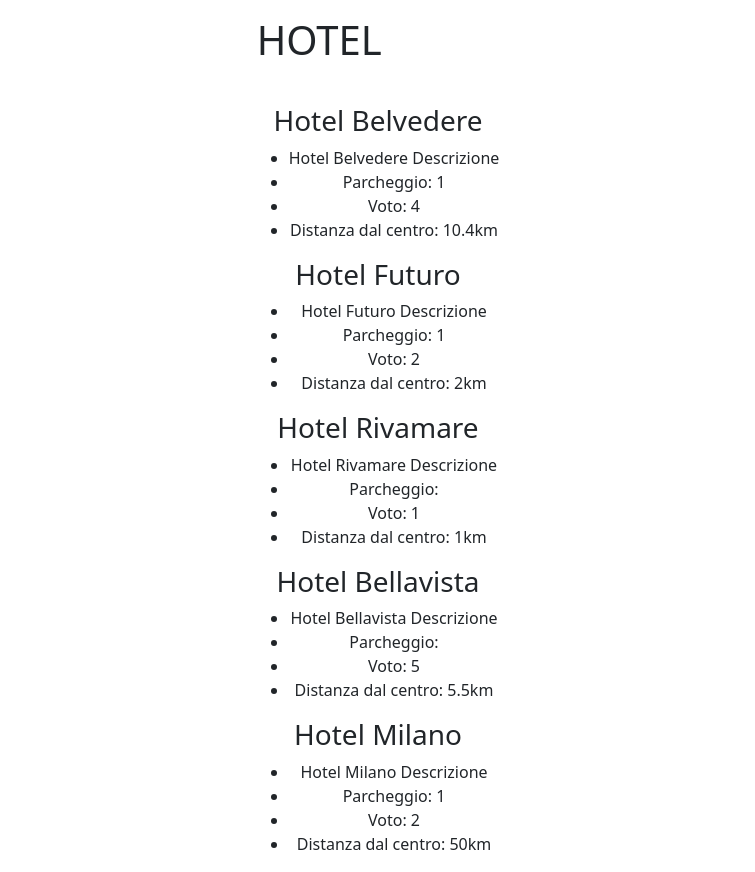
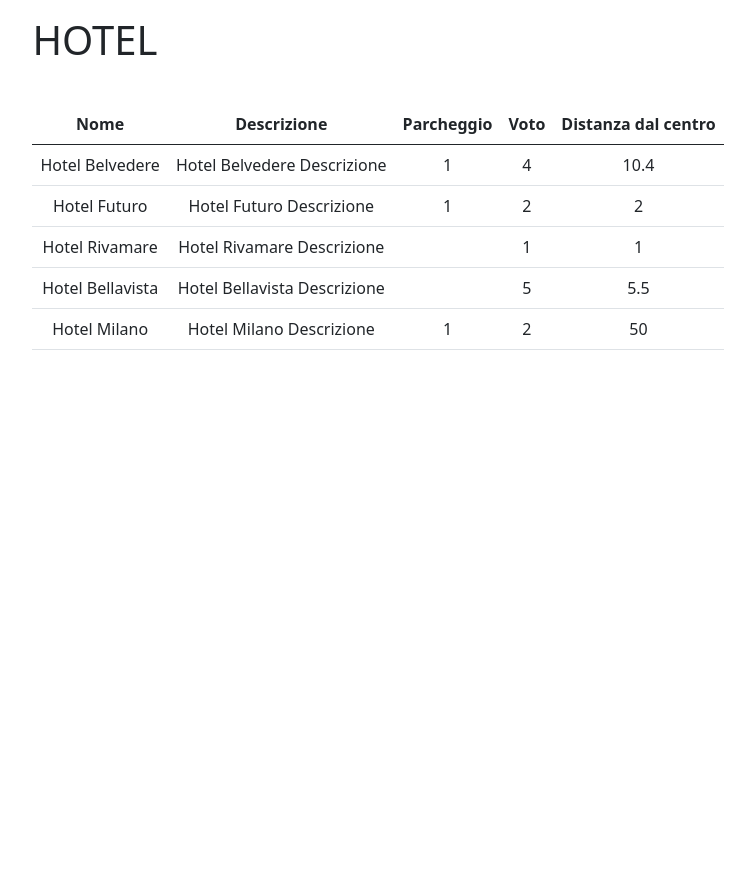
Before and after one commit to marcocareddu/php-hotel, a PHP site: page / in a window 1280 px wide. Shown: the whole page, without its empty margins (262-1017 px from the left). After the commit the page ends 350 px from the top, so only its background shows below. Run offline with PHP 8.4, Linux system fonts and the light colour scheme.

Commit message:
PHP - Added Dynamic table

```diff
--- a/index.php
+++ b/index.php
@@ -68,15 +68,34 @@ $hotels = [
             <div class="text-center pt-3">
                 <div class="pt-3">
 
-                    <?php foreach ($hotels as $hotel) : ?>
-                        <h3> <?= $hotel['name'] ?> </h3>
-                        <ul>
-                            <li><?= $hotel['description'] ?></li>
-                            <li>Parcheggio: <?= $hotel['parking'] ?></li>
-                            <li>Voto: <?= $hotel['vote'] ?></li>
-                            <li>Distanza dal centro: <?= $hotel['distance_to_center'] ?>km</li>
-                        </ul>
-                    <?php endforeach ?>
+                    <!-- Table Start Here -->
+                    <table class="table">
+                        <thead>
+                            <tr>
+                                <th scope="col">Nome</th>
+                                <th scope="col">Descrizione</th>
+                                <th scope="col">Parcheggio</th>
+                                <th scope="col">Voto</th>
+                                <th scope="col">Distanza dal centro</th>
+                            </tr>
+                        </thead>
+
+                        <tbody>
+
+                            <!-- Dynamic table rows -->
+                            <?php foreach ($hotels as $hotel) : ?>
+                                <tr>
+                                    <td><?= $hotel['name'] ?></td>
+                                    <td><?= $hotel['description'] ?></td>
+                                    <td><?= $hotel['parking'] ?></td>
+                                    <td><?= $hotel['vote'] ?></td>
+                                    <td><?= $hotel['distance_to_center'] ?></td>
+                                </tr>
+                            <?php endforeach ?>
+
+                        </tbody>
+                    </table>
+
                 </div>
             </div>
         </div>
```
